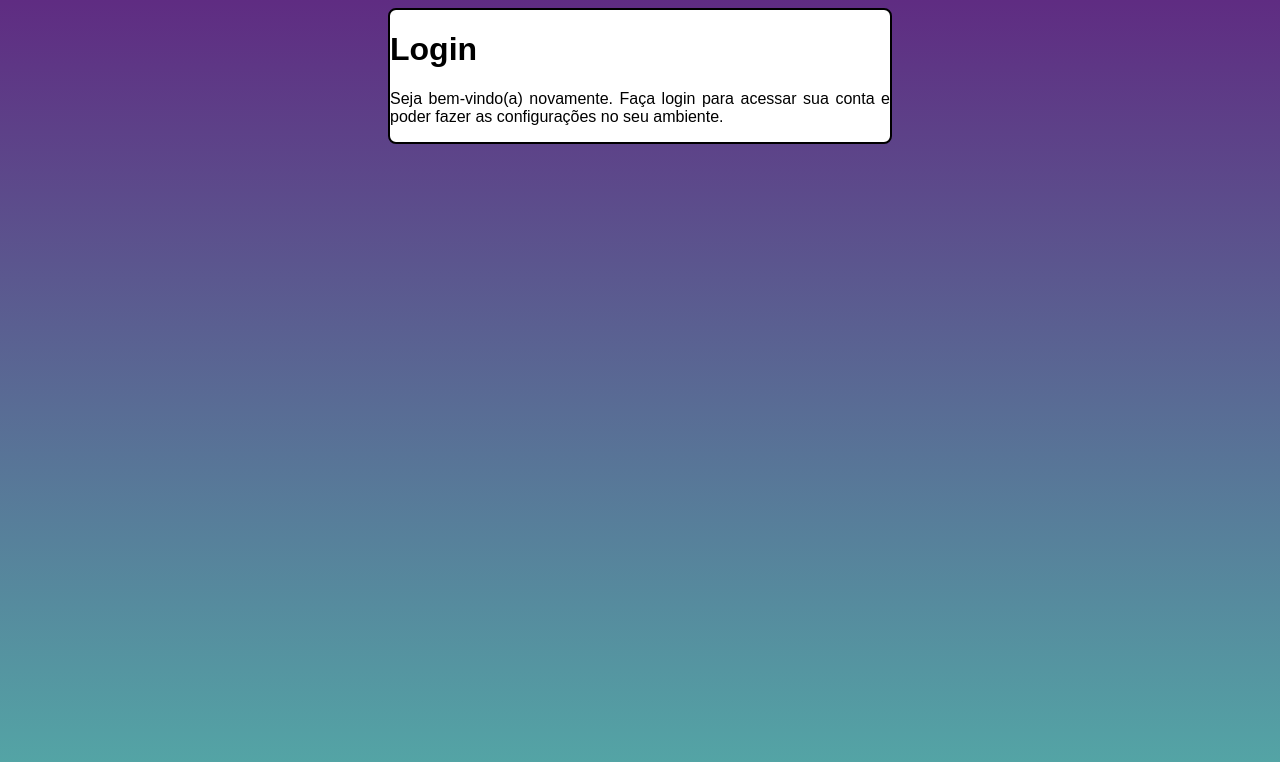
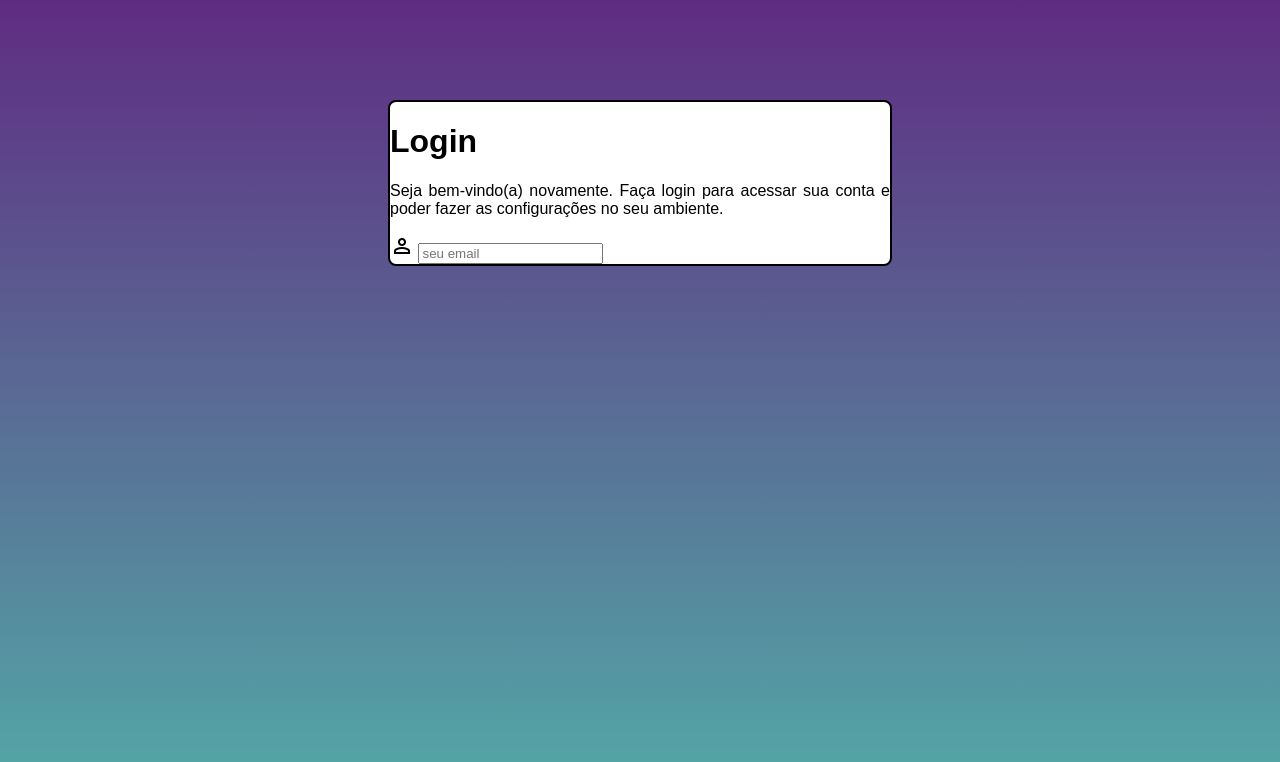
Before and after one commit to anselmodanilo03-lgtm/projeto-login, a plain HTML site: page index.html in a window 1280 px wide. Drawn offline with nearby package versions, Linux system fonts and the light colour scheme.

Commit message:
atualiando

```diff
--- a/estilos/style.css
+++ b/estilos/style.css
@@ -9,10 +9,10 @@ body {
     background-attachment: fixed;
 }
 
-main {
+div {
     width: 500px;
     margin: auto;
-    height: auto;
+    margin-top: 100px;
     border: 2px solid black;
     border-radius: 8px;
     background-color: white;
--- a/index.html
+++ b/index.html
@@ -4,13 +4,18 @@
     <meta charset="UTF-8">
     <meta name="viewport" content="width=device-width, initial-scale=1.0">
     <title>Login</title>
+    <link rel="stylesheet" href="https://fonts.googleapis.com/css2?family=Material+Symbols+Outlined:opsz,wght,FILL,GRAD@20..48,100..700,0..1,-50..200&icon_names=person"/>
     <link rel="stylesheet" href="estilos/style.css">
     <link rel="stylesheet" href="estilos/media-query.css">
 </head>
 <body>
-    <main>
+    <div>
         <h1>Login</h1>
         <p>Seja bem-vindo(a) novamente. Faça login para acessar sua conta e poder fazer as configurações no seu ambiente.</p>
-    </main>
+        <form action="#" method="post">
+            <label for="iemail"><span class="material-symbols-outlined">person</span></label>
+            <input type="email" name="email" id="iemail" placeholder="seu email">
+        </form>
+    </div>
 </body>
 </html>
```
